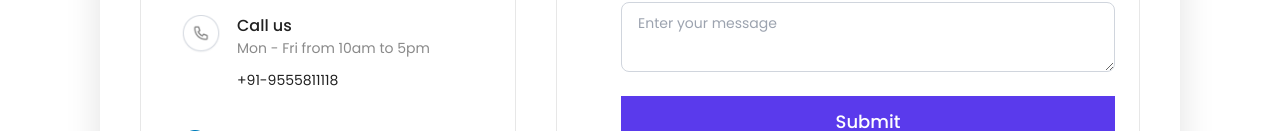
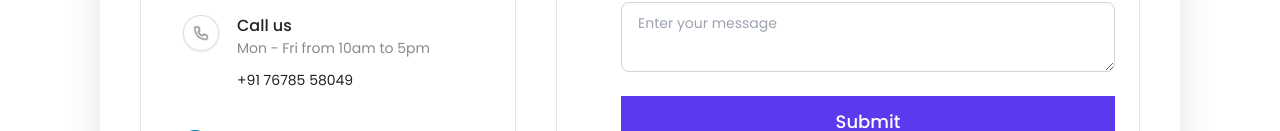
Before and after one commit to sahilduatechkat/techcat, a Next.js app: page /contact-us in a window 1280 px wide. Shown: the part 821-952 px from the top of the page. Built offline with nearby package versions, Linux system fonts and the light colour scheme.

Commit message:
Update page.tsx
number update

```diff
--- a/app/contact-us/page.tsx
+++ b/app/contact-us/page.tsx
@@ -41,7 +41,7 @@ export default function ContactUsPage() {
                         <p className='text-[#212121] font-medium'>Call us</p>
                         <p className='text-[#8A8A8A] text-sm'>Mon - Fri from 10am to 5pm</p>
                         <p className='mt-3 text-sm text-[#212121]'>
-                            +91-9555811118
+                            +91 76785 58049
                         </p>
                     </ContactBulletPoint>
                 </div>
```
